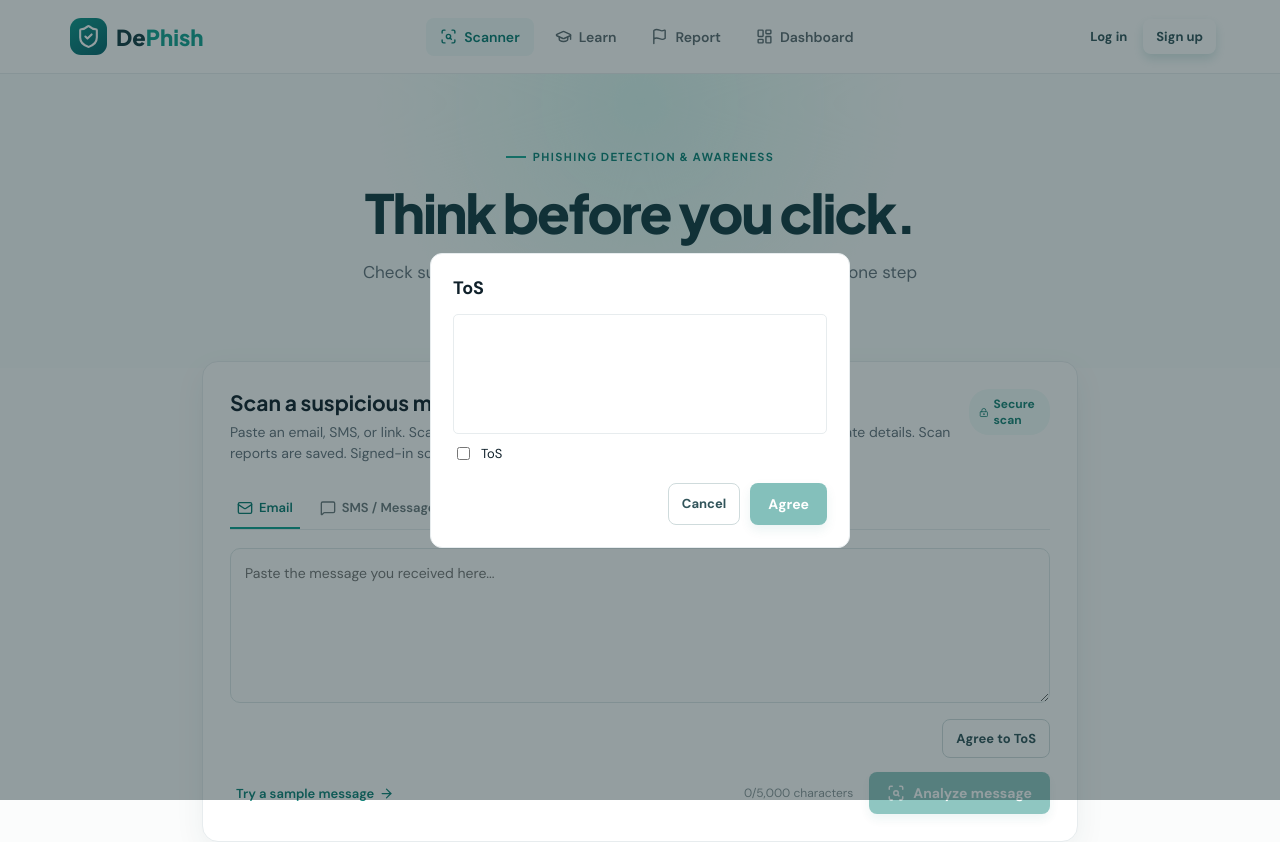
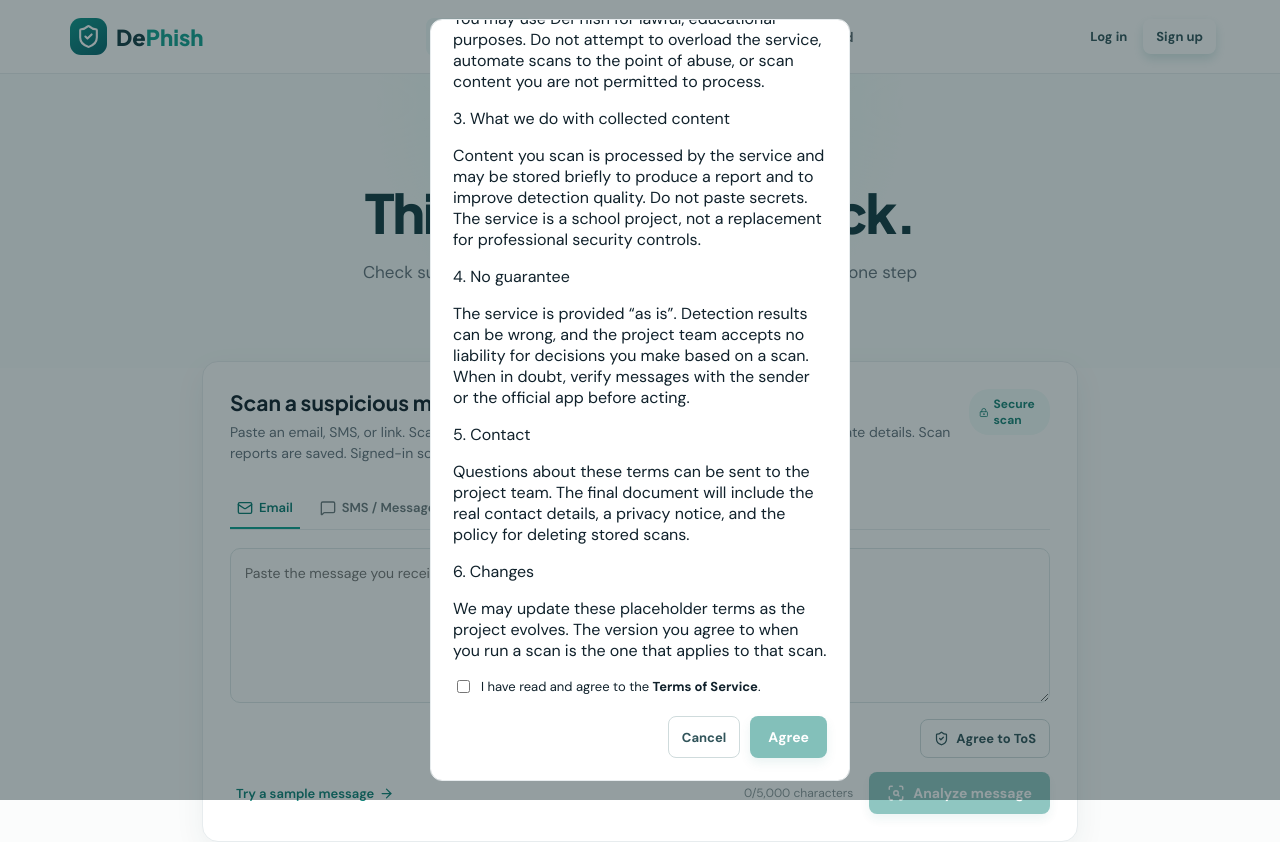
Before and after one commit to cjcabubas/DePhish, a React (Vite) app in the folder client/: page / in a window 1280 px wide. Both pictures are taken after a click on the button "Agree to ToS". Built offline with nearby package versions, Linux system fonts and the light colour scheme; no server answers.

Commit message:
feat: redesign the Terms of Service dialog

```diff
--- a/client/src/components/TermsBox.jsx
+++ b/client/src/components/TermsBox.jsx
@@ -1,25 +1,77 @@
 import React, { useEffect, useRef, useState } from 'react';
+import { ScrollText, ShieldCheck, X } from 'lucide-react';
+
+const TOS_TEXT = `DePhish Terms of Service
+
+This is placeholder text. The final Terms of Service will be added before release. Nothing in this document is legally binding.
+
+1. Purpose
+
+DePhish is an educational phishing-detection tool. A scan is evidence you can use, not a final verdict: phishing content can change quickly, so always treat the result as guidance rather than certainty.
+
+2. Acceptable use
+
+You may use DePhish for lawful, educational purposes. Do not attempt to overload the service, automate scans to the point of abuse, or scan content you are not permitted to process.
+
+3. What we do with collected content
+
+Content you scan is processed by the service and may be stored briefly to produce a report and to improve detection quality. Do not paste secrets. The service is a school project, not a replacement for professional security controls.
+
+4. No guarantee
+
+The service is provided \u201cas is\u201d. Detection results can be wrong, and the project team accepts no liability for decisions you make based on a scan. When in doubt, verify messages with the sender or the official app before acting.
+
+5. Contact
+
+Questions about these terms can be sent to the project team. The final document will include the real contact details, a privacy notice, and the policy for deleting stored scans.
+
+6. Changes
+
+We may update these placeholder terms as the project evolves. The version you agree to when you run a scan is the one that applies to that scan.`;
 
 export function TermsBox({ checked, onChange, disabled }) {
   const dialog = useRef(null);
+  const trigger = useRef(null);
+  const checkbox = useRef(null);
   const [draft, setDraft] = useState(false);
   useEffect(() => () => dialog.current?.close(), []);
   function open() {
     setDraft(checked);
     dialog.current.showModal();
+    checkbox.current?.focus();
+  }
+  function close() {
+    dialog.current.close();
   }
   function agree() {
     if (!draft) return;
     onChange(true);
-    dialog.current.close();
+    close();
+  }
+  function handleDialogClick(event) {
+    if (event.target === dialog.current) close();
   }
   return <div className="termsControl">
-    <button type="button" className="outline" onClick={open} disabled={disabled}>{checked ? 'ToS agreed' : 'Agree to ToS'}</button>
-    <dialog ref={dialog} className="termsDialog" aria-labelledby="termsTitle">
-      <h2 id="termsTitle">ToS</h2>
-      <div className="termsPlaceholder" aria-label="ToS placeholder"/>
-      <label><input type="checkbox" checked={draft} onChange={event => setDraft(event.target.checked)}/> ToS</label>
-      <div className="termsActions"><button type="button" className="outline" onClick={() => dialog.current.close()}>Cancel</button><button type="button" className="primary" disabled={!draft} onClick={agree}>Agree</button></div>
+    <button type="button" ref={trigger} className="outline" onClick={open} disabled={disabled} aria-haspopup="dialog">
+      <ShieldCheck size={15} aria-hidden="true"/> {checked ? 'ToS agreed' : 'Agree to ToS'}
+    </button>
+    <dialog ref={dialog} className="termsDialog" aria-labelledby="tosTitle" aria-describedby="tosBody" onClick={handleDialogClick} onCancel={() => dialog.current.close()}>
+      <header className="tosHeader">
+        <span className="tosBadge"><ScrollText size={16} aria-hidden="true"/></span>
+        <h2 id="tosTitle">Terms of Service</h2>
+        <button type="button" className="close" onClick={close} aria-label="Close"><X size={16}/></button>
+      </header>
+      <div className="tosBody" id="tosBody">{TOS_TEXT.split(/\n\s*\n/).map((block, index) => <p key={index}>{block.split('\n').join(' ')}</p>)}</div>
+      <footer className="tosFoot">
+        <label className="tosCheck">
+          <input ref={checkbox} type="checkbox" checked={draft} onChange={event => setDraft(event.target.checked)}/>
+          <span>I have read and agree to the <b>Terms of Service</b>.</span>
+        </label>
+        <div className="termsActions">
+          <button type="button" className="outline" onClick={close}>Cancel</button>
+          <button type="button" className="primary" disabled={!draft} onClick={agree}>Agree</button>
+        </div>
+      </footer>
     </dialog>
   </div>;
 }
```
